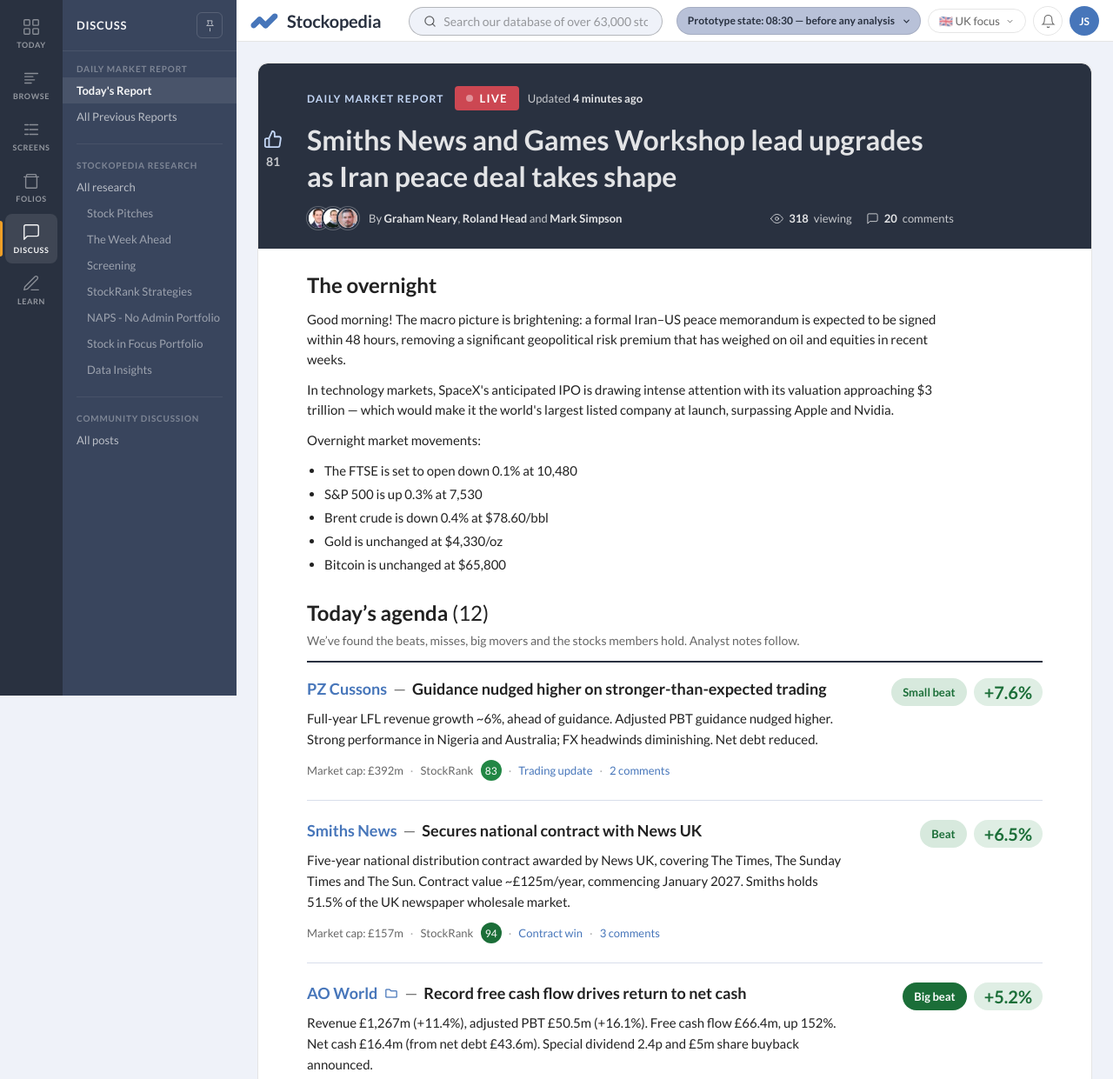
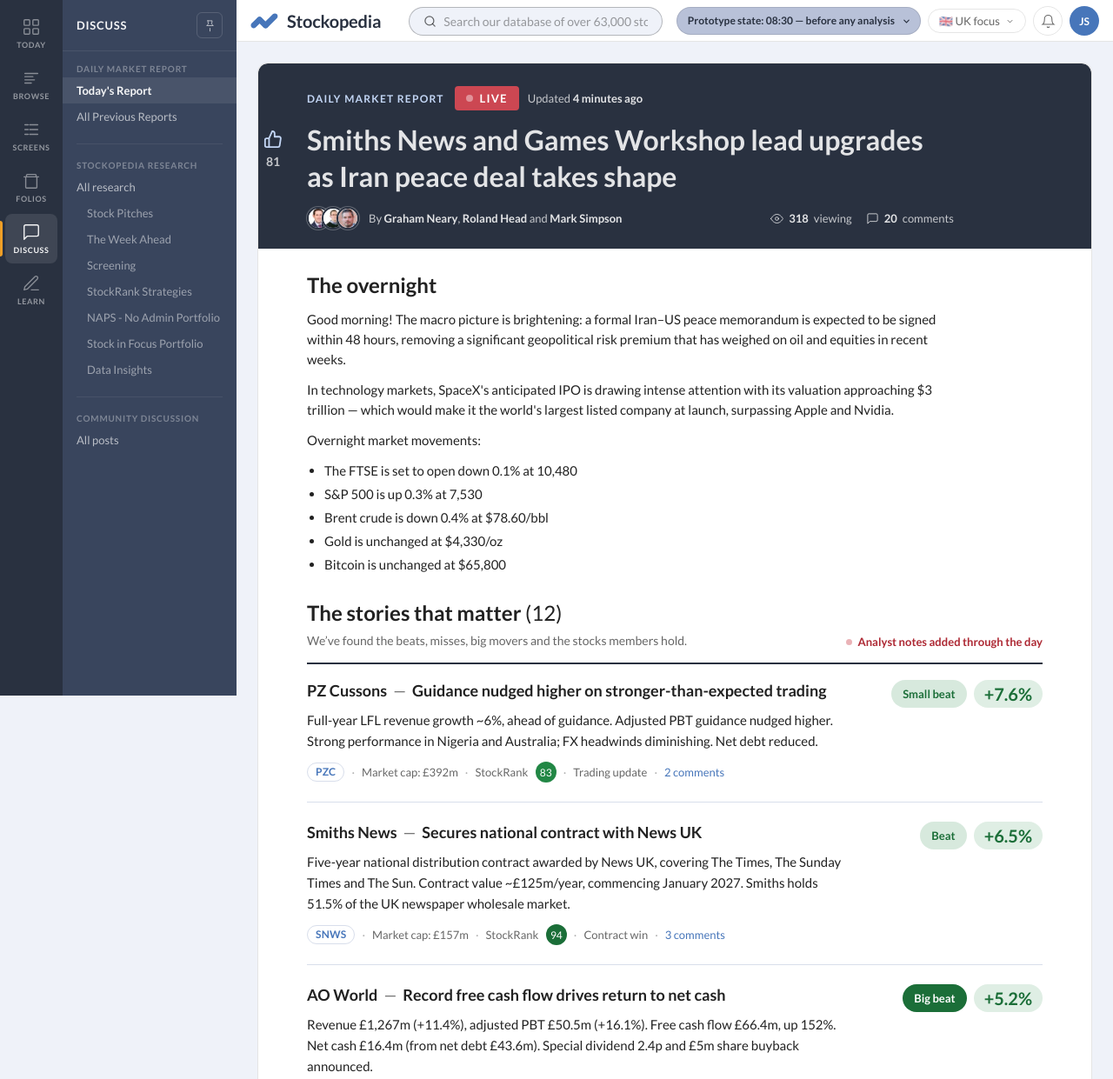
Before and after one commit to greg268/dmr-proto-v2, a plain HTML site: page index.html in a window 1280 px wide. Shown: the top 1241 px of the page at 87% size. Drawn offline with nearby package versions, Linux system fonts and the light colour scheme.

Commit message:
Incremental updates to link styling

```diff
--- a/index.html
+++ b/index.html
@@ -308,7 +308,7 @@
 .report-meta, .report-byline,
 .report-head .article-title-row,
 .article-h2, .article-body, .article-list,
-.agenda-header-main, .agenda-sub,
+.agenda-sub,
 .morenews-h2,
 .authors-h2 { max-width: 744px; }
 
@@ -1152,7 +1152,6 @@
 /* ── AGENDA (v2) — editorial hierarchy, no card chrome ─────────────────── */
 .agenda-section { margin-bottom: 32px; }
 .agenda-header { margin-bottom:14px; padding-bottom:13px; border-bottom:2px solid var(--charcoal-black); }
-.agenda-header-main { min-width:0; }
 .agenda-h2 { font-size:24px; line-height:31px; font-weight:700; color:var(--text-primary); margin-bottom:6px; }
 .agenda-count { font-weight:400; color:var(--text-primary); }
 .agenda-sub { font-size:14px; line-height:21px; color:var(--text-secondary); }
@@ -1181,11 +1180,8 @@
   border:5px solid transparent; border-top-color:var(--charcoal-black);
 }
 
-/* Blue, matching every other link in the app — and it gives the agenda twelve
-   consistent anchors to scan down. No standing underline: at 18px bold it was
-   heavy, and colour already carries the affordance. Underline on hover only. */
-.ag-co { color:var(--brand-blue); text-decoration:none; }
-.ag-co:hover { color:var(--brand-blue-dark); text-decoration:underline; }
+/* .ag-co is retired: the company name is now part of the headline link, and the
+   company destination lives in the ticker chip in the metadata row. */
 .ag-sep { color:var(--text-secondary); font-weight:400; margin:0 7px; }
 
 /* One item treatment: everything on the agenda cleared the same bar. */
@@ -1198,6 +1194,25 @@
 .ag-row { display:flex; align-items:flex-start; gap:24px; }
 .ag-col { flex:1; min-width:0; }
 .ag-head { font-size:18px; line-height:25px; font-weight:700; color:var(--text-primary); margin-bottom:9px; }
+/* Ticker chip: the company link as its own object. Bordered, because a border on a
+   chip reads as clickable — which here is exactly right. Hovering it previews the
+   StockReport, so the destination announces itself before the click. */
+.ag-ticker { display:inline-flex; align-items:center; position:relative;
+             padding:1px 9px; border:1px solid var(--steel-grey); border-radius:16px;
+             font-size:12px; line-height:18px; font-weight:700; letter-spacing:0.02em;
+             color:var(--brand-blue); text-decoration:none; white-space:nowrap; }
+.ag-ticker:hover { border-color:var(--brand-blue); background:rgba(71,118,186,0.08); text-decoration:none; }
+.ag-ticker:focus-visible { outline:2px solid var(--brand-blue); outline-offset:2px; }
+
+/* The headline opens the full announcement, so it is a control — a button, because
+   it opens a sheet in place rather than navigating. Deliberately NOT blue: the house
+   rule is that links are blue, but an entirely blue 18px heading would erase the
+   company/story distinction this change exists to create. Editorial headlines being
+   dark and colouring on hover is the standard newspaper exception. */
+.ag-head-link { display:inline; padding:0; margin:0; border:none; background:none; text-align:left;
+                font:inherit; color:inherit; cursor:pointer; }
+.ag-head-link:hover { color:var(--brand-blue); }
+.ag-head-link:focus-visible { outline:2px solid var(--brand-blue); outline-offset:2px; border-radius:2px; }
 
 /* Fixed-width signal column: one type size throughout, so every row is the
    same height and the numbers line up down the page. */
@@ -1229,6 +1244,17 @@
    base greens and reds so white text at 10px still passes contrast. */
 .ag-earn.is-beat.is-big { background:var(--super-green-dark); color:var(--brilliant-white); }
 .ag-earn.is-miss.is-big { background:var(--sucker-red-dark);  color:var(--brilliant-white); }
+
+/* Sub and status share a row: the selection on the left at its 744px measure, the
+   status hard right against the rule that spans the full column. */
+.agenda-subrow { display:flex; align-items:baseline; justify-content:space-between; gap:24px; }
+.agenda-live { display:flex; align-items:center; gap:7px; flex-shrink:0; margin:0;
+               font-size:13px; line-height:21px; font-weight:700; color:var(--sucker-red-dark); }
+/* .live-dot is white for the filled LIVE badge; on a light background it needs the colour. */
+.agenda-live .live-dot { width:7px; height:7px; background:var(--sucker-red); }
+/* StockRank explains itself on hover and on keyboard focus, like the ratings do. */
+.ag-sr { position:relative; cursor:help; }
+.ag-sr:focus-visible { outline:2px solid var(--brand-blue); outline-offset:2px; border-radius:2px; }
 
 .ag-body { margin-bottom:12px; }
 .ag-body p { font-size:15px; line-height:24px; color:var(--text-primary); }
@@ -1685,11 +1711,16 @@
       <!-- TODAY'S AGENDA -->
       <div class="agenda-section" id="agenda-section">
         <div class="agenda-header">
-          <div class="agenda-header-main">
-            <h2 class="agenda-h2">Today&rsquo;s agenda <span class="agenda-count" id="agenda-count"></span></h2>
+          <h2 class="agenda-h2">The stories that matter <span class="agenda-count" id="agenda-count"></span></h2>
+          <div class="agenda-subrow">
             <p class="agenda-sub" id="agenda-sub"></p>
+            <!-- Says only what the byline cannot: notes are still arriving. Timeliness is
+                 red with a live dot throughout, so it borrows that rather than repeating
+                 the three faces already credited above the headline. -->
+            <p class="agenda-live" id="agenda-live" hidden><span class="live-dot"></span>Analyst notes added through the day</p>
           </div>
         </div>
+
         <div id="agenda-list"></div>
       </div>
 
@@ -2733,7 +2764,18 @@
     const newItem = meta.added && meta.added <= clock && meta.added > lastVisit;
     const verdict = earnVerdict(r.earn, earnMag[r.tick]);
 
-    const company = `<a class="ag-co" href="${srUrls[r.tick] || '#'}" target="_blank" rel="noopener" onmouseenter="scheduleShowPopover('${r.tick}', this)" onmouseleave="scheduleHidePopover()">${r.co}</a>`;
+    // The company link is a separate object in the metadata row rather than a colour
+    // inside the heading. Two link treatments in one h3 asked the reader to decode
+    // which half went where, and the dark half had no affordance at all on touch.
+    // Now: the whole headline is the story, the ticker chip is the company. This is
+    // the convention on Yahoo Finance, MarketWatch and Reuters news lists.
+    // The name leads, separated by a dash. Integrating it into the prose read better
+    // but scanned worse: the eye needs a token to land on at a fixed left edge, and a
+    // name inside a sentence has no boundary. Tried a ticker kicker above the headline
+    // instead — the tokens were uniform but too abstract to recognise at a glance.
+    const headline = `<button class="ag-head-link" onclick="openRNS('${r.tick}')">${r.co}<span class="ag-sep">&mdash;</span>${meta.headline || r.rns}</button>`;
+    const ticker = `<a class="ag-ticker" href="${srUrls[r.tick] || '#'}" data-tip="StockReport for ${r.co}"
+        onmouseenter="scheduleShowPopover('${r.tick}', this)" onmouseleave="scheduleHidePopover()">${r.tick}</a>`;
 
     // A byline appears when there is an analyst view to attribute, and not
     // otherwise. Absence needs no label: the page-level count already says how
@@ -2771,9 +2813,10 @@
     }
 
     const metaLine = `<div class="ag-meta">
-      <span>Market cap: <span class="ag-meta-val">${r.cap}</span></span>
-      <span class="ag-meta-sep">&middot;</span><span>StockRank <span class="sr ${srClass(r.sr)}">${r.sr}</span></span>
-      <span class="ag-meta-sep">&middot;</span><a class="ag-link" href="#" onclick="openRNS('${r.tick}');return false;">${meta.rnsType || 'View RNS'}</a>
+      ${ticker}${own}
+      <span class="ag-meta-sep">&middot;</span><span>Market cap: <span class="ag-meta-val">${r.cap}</span></span>
+      <span class="ag-meta-sep">&middot;</span><span class="ag-sr" tabindex="0" data-tip="A blend of Quality, Value and Momentum. 80+ is strong.">StockRank <span class="sr ${srClass(r.sr)}">${r.sr}</span></span>
+      <span class="ag-meta-sep">&middot;</span><span>${meta.rnsType || 'Announcement'}</span>
       <span class="ag-meta-sep">&middot;</span><a class="ag-link jump-discuss" href="#discussion-section" data-tick="${r.tick}" onclick="jumpToDiscussion('${r.tick}');return false;"><span class="jump-discuss-count">0 comments</span></a>
     </div>`;
 
@@ -2783,7 +2826,7 @@
       ${(newNote || newItem) ? `<span class="ag-item-new" title="${newWhy} &mdash; since your last visit at ${lastVisit}">New</span>` : ''}
       <div class="ag-row">
         <div class="ag-col">
-          <h3 class="ag-head">${company}${own}<span class="ag-sep">&mdash;</span>${meta.headline || r.rns}</h3>
+          <h3 class="ag-head">${headline}</h3>
           <div class="ag-body"><p>${r.summary}</p></div>
           ${metaLine}
           ${note}
@@ -2802,6 +2845,8 @@
   const done = items.filter(r => { const m = agendaMeta[r.tick] || {}; return r.covered && m.time && m.time <= stateClock[currentState]; }).length;
   // Count sits in the heading; the sub states the selection rule rather than
   // claiming an analyst weighed all 47 by hand.
+  const live = document.getElementById('agenda-live');
+  if (live) live.hidden = !isLive(currentState);
   const countEl = document.getElementById('agenda-count');
   if (countEl) countEl.textContent = `(${items.length})`;
   // No denominator: "of 8" is a number that appears nowhere else on the page, and
@@ -2813,7 +2858,7 @@
   document.getElementById('agenda-sub').innerHTML =
     `We&rsquo;ve found the beats, misses, big movers and the stocks members hold. `
     + (done === 0
-        ? `Analyst notes follow.`
+        ? ``
         : done < covered
           ? `<strong>${done}</strong> notes in, ${covered - done} to come.`
           : `All <strong>${covered}</strong> in; ${summaryOnly} summaries only.`);
```
Also changed, not shown: news.html (+1 -1 lines), 1 other file.
